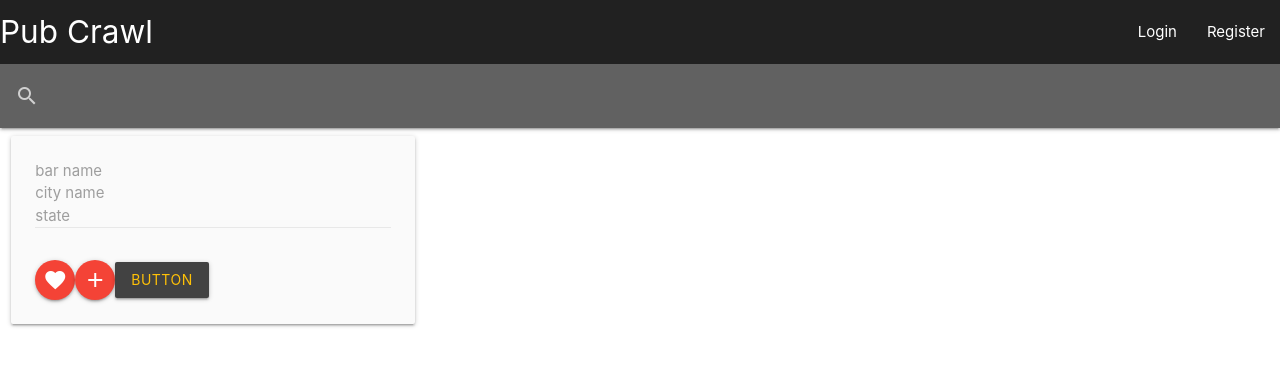
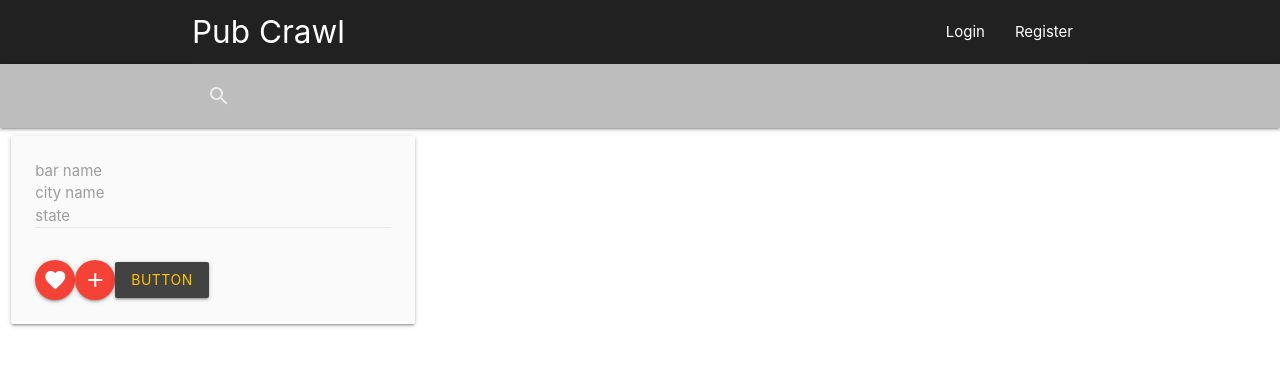
Before and after one commit to floressuarezalvaro/PubCrawl, a React (Create React App) app in the folder client/: page /search in a window 1280 px wide. Shown: the top 366 px of the page. Built offline with nearby package versions, Linux system fonts and the light colour scheme.

Commit message:
navbar and search bar styling

```diff
--- a/client/src/Components/Navbar.js
+++ b/client/src/Components/Navbar.js
@@ -39,8 +39,8 @@ const Navbar = (props) => {
 
   return (
     <div>
-      <nav>
-        <div className="nav-wrapper grey darken-4">
+      <nav className="nav-extended grey darken-4">
+        <div className="nav-wrapper grey darken-4 container">
           <a href="#!" className="brand-logo">
             Pub Crawl
           </a>
--- a/client/src/Components/NavbarLogin.js
+++ b/client/src/Components/NavbarLogin.js
@@ -10,8 +10,8 @@ const NavbarLogin = () => {
 
   return (
     <div>
-      <nav>
-        <div className="nav-wrapper grey darken-4">
+      <nav className="nav-extended grey darken-4">
+        <div className="nav-wrapper grey darken-4 container">
           <a href="#!" className="brand-logo">
             Pub Crawl
           </a>
--- a/client/src/Components/SearchBar.js
+++ b/client/src/Components/SearchBar.js
@@ -28,8 +28,8 @@ const SearchBar = () => {
         <input type="text" onChange={onChange} />
       </form> */}
 
-      <nav>
-        <div className="nav-wrapper grey darken-2">
+      <nav className="nav-extended grey lighten-1">
+        <div className="nav-wrapper grey lighten-1 container">
           <form onSubmit={submitSearch}>
             <div className="input-field">
               <input id="search" type="search" onChange={onChange} required />
```
